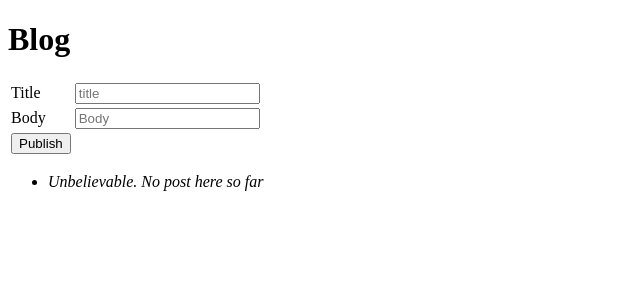
After one commit to NiceAndSpicy/pyflask_blog, a Flask app: template app/templates/post.tpl.html in a window 1280 px wide. The commit adds this page. Shown: the top 300 px of the page, without its empty margins (0-640 px from the left). Run offline with Flask 2, Linux system fonts and the light colour scheme; the template is opened without the code that fills it, so the values that code supplies are empty.

Commit message:
publish and delete blog post

```diff
--- a/app/server.py
+++ b/app/server.py
@@ -1,25 +1,27 @@
-from flask import Flask,render_template,request
+from flask import Flask,render_template,request,redirect,url_for
 from controllers.blogcontroller import BlogController
 
 app = Flask(__name__)
 
 @app.route('/blog')
 def blog_load():
-	return BlogController.get_blogs();
+	return BlogController.render();
 
 @app.route('/blog/post',methods=['GET','POST'])
 def blog_post():
 	if request.method=='POST':
-		return BlogController.post_blog();
+		userid = request.form['userid'];
+		title = request.form['txttitle'];
+		body = request.form['txtbody'];
+		BlogController.post_blog(userid,title,body);
+		return  redirect(url_for('blog_load'))
 	else:
-		return "Invalid request";
+		return BlogController.render();
 
-@app.route('/blog/delete',methods=['GET','POST'])
-def blog_delete():
-	if request.method=='POST':
-		return BlogController.delete_blog();
-	else:
-		return "Invalid request";
+@app.route('/blog/delete/<int:id>',methods=['GET','POST'])
+def blog_delete(id):
+	BlogController.delete_blog(id);
+	return  redirect(url_for('blog_load'))
 
 if __name__ == '__main__':
 	app.run(debug=True)
--- a/app/templates/blog.tpl.html
+++ b/app/templates/blog.tpl.html
@@ -1,11 +1,7 @@
-<html>
-<head>
-	<title>Blog</title>
-</head>
-<body>
-	<h1>Blog</h1>
-	<div>
-		this is a blog
-	</div>
-</body>
-</html>
+<!doctype html>
+<title>Blog</title>
+<h1>Blog</h1>
+<div class="page">
+{% block body %}
+{% endblock %}
+</div>
--- /dev/null
+++ b/app/templates/post.tpl.html
@@ -0,0 +1,30 @@
+{% extends "blog.tpl.html" %}
+{% block body %}
+<div>
+	<form method="post" action="blog/post">
+		<input type="hidden" name="userid" value="1" />
+		<table>
+			<tr>
+				<td>Title</td>
+				<td><input type="text" name="txttitle" placeholder="title" /></td>
+			</tr>
+			<tr>
+				<td>Body</td>
+				<td><input type="text" name="txtbody" placeholder="Body" /></td>
+			</tr>
+			<tr>
+				<td><button type="submit">Publish</button></td>
+			</tr>
+		</table>
+	</form>
+</div>
+<div>
+  <ul class=entries>
+	  {% for blog in blogsdata %}
+		<li><h2>{{ blog.title }}</h2>{{ blog.body|safe }}<small> | <a href=blog/delete/{{blog.blogid}}>Delete</a></small>
+	  {% else %}
+		<li><em>Unbelievable.  No post here so far</em>
+	  {% endfor %}
+  </ul>
+</div>
+{% endblock %}
```
Also changed, not shown: app/controllers/blogcontroller.py (+8 -5 lines), app/models/blogs.py (+12 -4 lines), blogpost.sql (added, +98 -0 lines).
